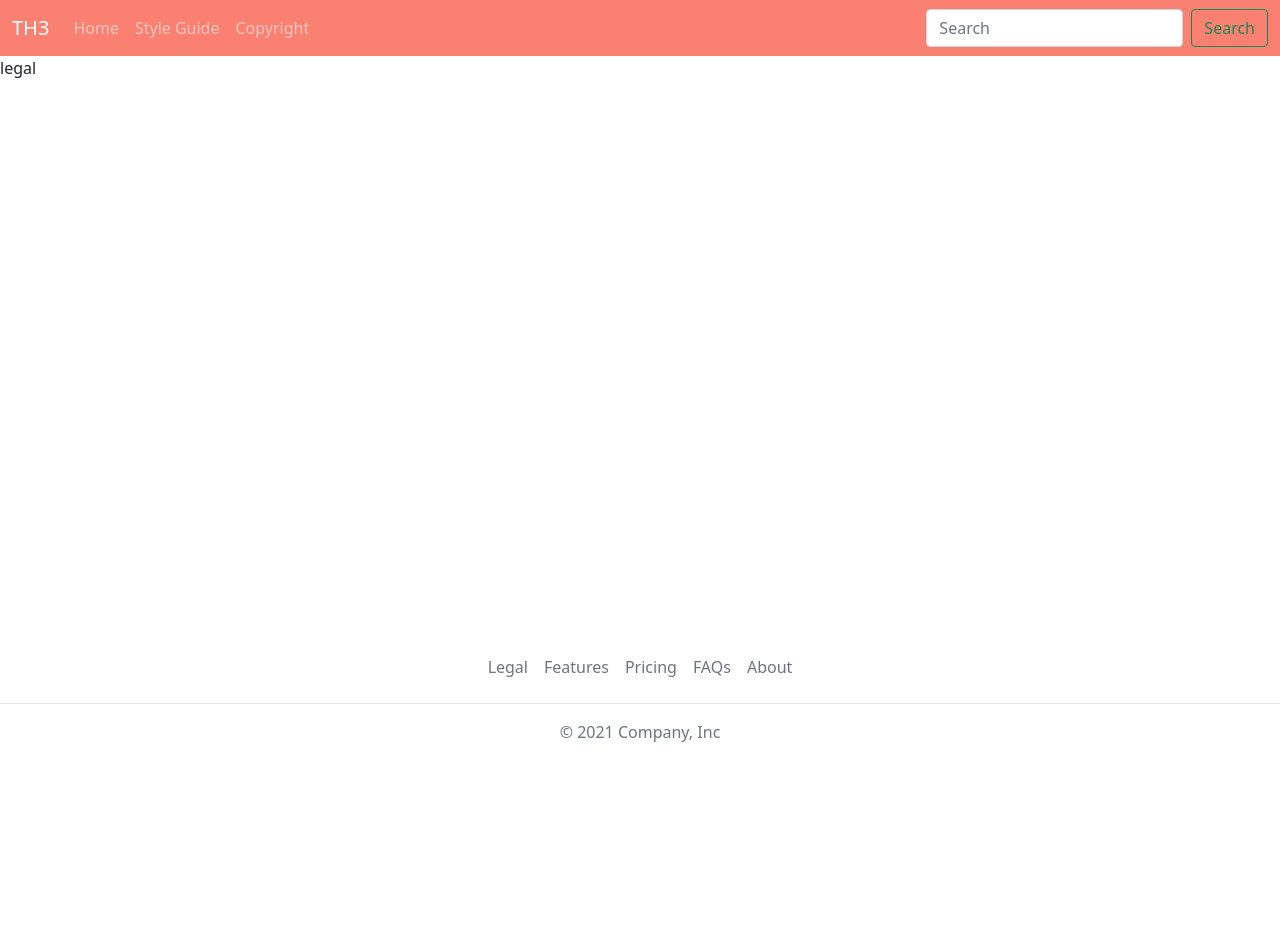
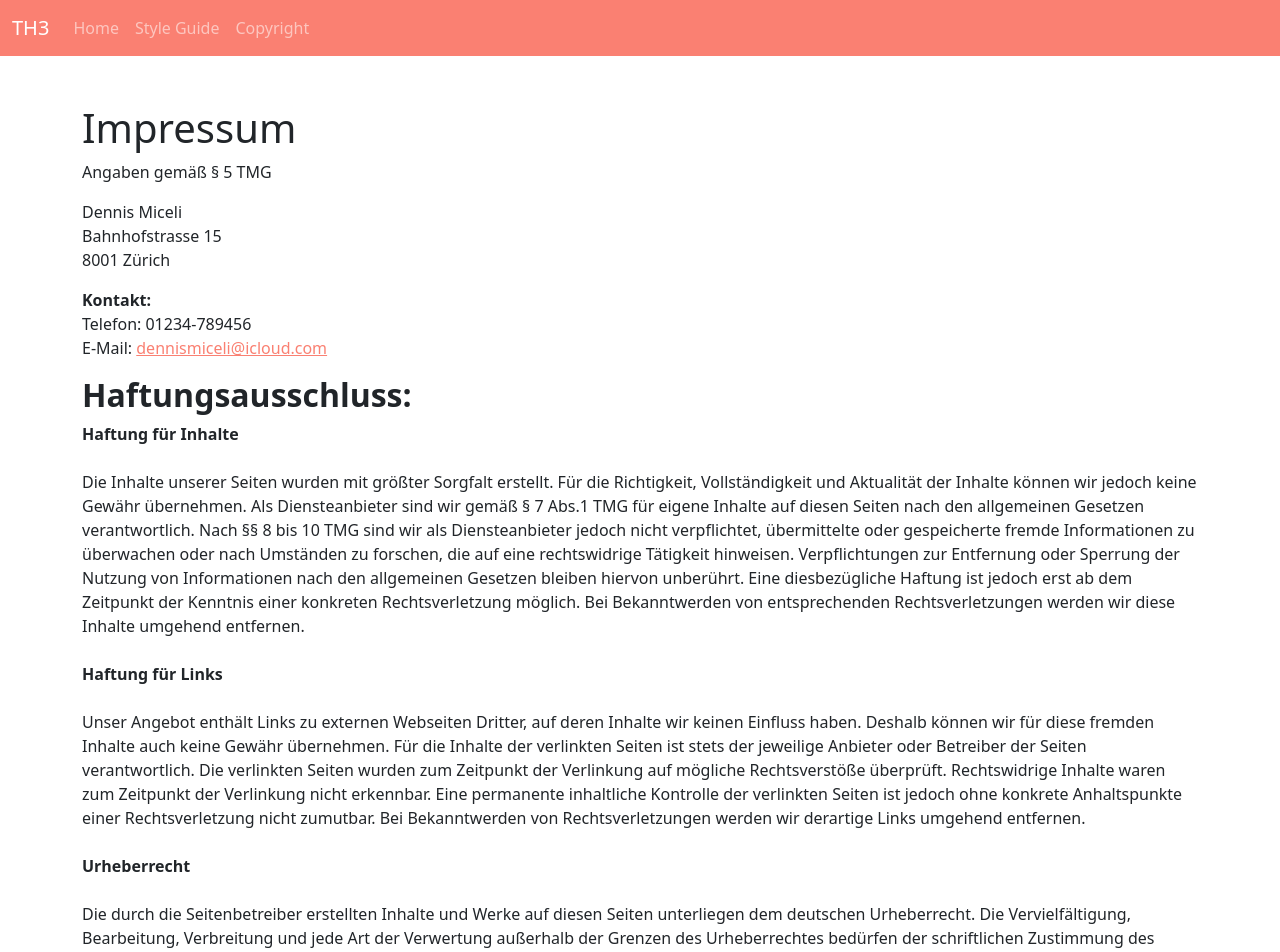
Before and after one commit to Th3Dennis/nextjs-mpa, a Next.js app: page /legal in a window 1280 px wide. Shown: the top 952 px of the page. Before the commit the page ends 800 px from the top, so only its background shows below. Built offline with nearby package versions, Linux system fonts and the light colour scheme.

Commit message:
Add legal

```diff
--- a/components/footer/footer.js
+++ b/components/footer/footer.js
@@ -15,7 +15,7 @@ export default function Footer({ children }) {
       <li className="nav-item"><a href="#" className="nav-link px-2 text-muted">FAQs</a></li>
       <li className="nav-item"><a href="#" className="nav-link px-2 text-muted">About</a></li>
     </ul>
-    <p className="text-center text-muted">© 2021 Company, Inc</p>
+    <p className="text-center text-muted">© 2021 Dennis Miceli</p>
   </footer>
         </>
     )
--- a/components/header/navbar.js
+++ b/components/header/navbar.js
@@ -41,17 +41,6 @@ export default function Navbar() {
               </Link>
             </li>
           </ul>
-          <form className="d-flex">
-            <input
-              className="form-control me-2"
-              type="search"
-              placeholder="Search"
-              aria-label="Search"
-            />
-            <button className="btn btn-outline-success" type="submit">
-              Search
-            </button>
-          </form>
         </div>
       </div>
     </nav>
--- a/pages/legal.js
+++ b/pages/legal.js
@@ -1,7 +1,134 @@
-import React from 'react'
+import React from "react";
 
 export default function legal() {
   return (
-    <div>legal</div>
-  )
+    <div className="container">
+      <div className="impressum mt-5">
+        <h1>Impressum</h1>
+        <p>Angaben gemäß § 5 TMG</p>
+        <p>
+          Dennis Miceli <br />
+          Bahnhofstrasse 15
+          <br />
+          8001 Zürich <br />
+        </p>
+        <p>
+          <strong>Kontakt:</strong> <br />
+          Telefon: 01234-789456
+          <br />
+          E-Mail:{" "}
+          <a href="mailto:dennismiceli@icloud.com">dennismiceli@icloud.com</a>
+          <br />
+        </p>
+        <h2>
+          <strong>Haftungsausschluss: </strong>
+        </h2>
+        <p>
+          <strong>Haftung für Inhalte</strong>
+          <br />
+          <br />
+          Die Inhalte unserer Seiten wurden mit größter Sorgfalt erstellt. Für
+          die Richtigkeit, Vollständigkeit und Aktualität der Inhalte können wir
+          jedoch keine Gewähr übernehmen. Als Diensteanbieter sind wir gemäß § 7
+          Abs.1 TMG für eigene Inhalte auf diesen Seiten nach den allgemeinen
+          Gesetzen verantwortlich. Nach §§ 8 bis 10 TMG sind wir als
+          Diensteanbieter jedoch nicht verpflichtet, übermittelte oder
+          gespeicherte fremde Informationen zu überwachen oder nach Umständen zu
+          forschen, die auf eine rechtswidrige Tätigkeit hinweisen.
+          Verpflichtungen zur Entfernung oder Sperrung der Nutzung von
+          Informationen nach den allgemeinen Gesetzen bleiben hiervon unberührt.
+          Eine diesbezügliche Haftung ist jedoch erst ab dem Zeitpunkt der
+          Kenntnis einer konkreten Rechtsverletzung möglich. Bei Bekanntwerden
+          von entsprechenden Rechtsverletzungen werden wir diese Inhalte
+          umgehend entfernen.
+          <br />
+          <br />
+          <strong>Haftung für Links</strong>
+          <br />
+          <br />
+          Unser Angebot enthält Links zu externen Webseiten Dritter, auf deren
+          Inhalte wir keinen Einfluss haben. Deshalb können wir für diese
+          fremden Inhalte auch keine Gewähr übernehmen. Für die Inhalte der
+          verlinkten Seiten ist stets der jeweilige Anbieter oder Betreiber der
+          Seiten verantwortlich. Die verlinkten Seiten wurden zum Zeitpunkt der
+          Verlinkung auf mögliche Rechtsverstöße überprüft. Rechtswidrige
+          Inhalte waren zum Zeitpunkt der Verlinkung nicht erkennbar. Eine
+          permanente inhaltliche Kontrolle der verlinkten Seiten ist jedoch ohne
+          konkrete Anhaltspunkte einer Rechtsverletzung nicht zumutbar. Bei
+          Bekanntwerden von Rechtsverletzungen werden wir derartige Links
+          umgehend entfernen.
+          <br />
+          <br />
+          <strong>Urheberrecht</strong>
+          <br />
+          <br />
+          Die durch die Seitenbetreiber erstellten Inhalte und Werke auf diesen
+          Seiten unterliegen dem deutschen Urheberrecht. Die Vervielfältigung,
+          Bearbeitung, Verbreitung und jede Art der Verwertung außerhalb der
+          Grenzen des Urheberrechtes bedürfen der schriftlichen Zustimmung des
+          jeweiligen Autors bzw. Erstellers. Downloads und Kopien dieser Seite
+          sind nur für den privaten, nicht kommerziellen Gebrauch gestattet.
+          Soweit die Inhalte auf dieser Seite nicht vom Betreiber erstellt
+          wurden, werden die Urheberrechte Dritter beachtet. Insbesondere werden
+          Inhalte Dritter als solche gekennzeichnet. Sollten Sie trotzdem auf
+          eine Urheberrechtsverletzung aufmerksam werden, bitten wir um einen
+          entsprechenden Hinweis. Bei Bekanntwerden von Rechtsverletzungen
+          werden wir derartige Inhalte umgehend entfernen.
+          <br />
+          <br />
+          <strong>Datenschutz</strong>
+          <br />
+          <br />
+          Die Nutzung unserer Webseite ist in der Regel ohne Angabe
+          personenbezogener Daten möglich. Soweit auf unseren Seiten
+          personenbezogene Daten (beispielsweise Name, Anschrift oder
+          eMail-Adressen) erhoben werden, erfolgt dies, soweit möglich, stets
+          auf freiwilliger Basis. Diese Daten werden ohne Ihre ausdrückliche
+          Zustimmung nicht an Dritte weitergegeben. <br />
+          Wir weisen darauf hin, dass die Datenübertragung im Internet (z.B. bei
+          der Kommunikation per E-Mail) Sicherheitslücken aufweisen kann. Ein
+          lückenloser Schutz der Daten vor dem Zugriff durch Dritte ist nicht
+          möglich. <br />
+          Der Nutzung von im Rahmen der Impressumspflicht veröffentlichten
+          Kontaktdaten durch Dritte zur Übersendung von nicht ausdrücklich
+          angeforderter Werbung und Informationsmaterialien wird hiermit
+          ausdrücklich widersprochen. Die Betreiber der Seiten behalten sich
+          ausdrücklich rechtliche Schritte im Falle der unverlangten Zusendung
+          von Werbeinformationen, etwa durch Spam-Mails, vor.
+          <br />
+          <br />
+          <br />
+          <strong>Google Analytics</strong>
+          <br />
+          <br />
+          Diese Website benutzt Google Analytics, einen Webanalysedienst der
+          Google Inc. (&quot;Google&quot;). Google Analytics verwendet sog.
+          &quot;Cookies&quot;, Textdateien, die auf Ihrem Computer gespeichert
+          werden und die eine Analyse der Benutzung der Website durch Sie
+          ermöglicht. Die durch den Cookie erzeugten Informationen über Ihre
+          Benutzung dieser Website (einschließlich Ihrer IP-Adresse) wird an
+          einen Server von Google in den USA übertragen und dort gespeichert.
+          Google wird diese Informationen benutzen, um Ihre Nutzung der Website
+          auszuwerten, um Reports über die Websiteaktivitäten für die
+          Websitebetreiber zusammenzustellen und um weitere mit der
+          Websitenutzung und der Internetnutzung verbundene Dienstleistungen zu
+          erbringen. Auch wird Google diese Informationen gegebenenfalls an
+          Dritte übertragen, sofern dies gesetzlich vorgeschrieben oder soweit
+          Dritte diese Daten im Auftrag von Google verarbeiten. Google wird in
+          keinem Fall Ihre IP-Adresse mit anderen Daten der Google in Verbindung
+          bringen. Sie können die Installation der Cookies durch eine
+          entsprechende Einstellung Ihrer Browser Software verhindern; wir
+          weisen Sie jedoch darauf hin, dass Sie in diesem Fall gegebenenfalls
+          nicht sämtliche Funktionen dieser Website voll umfänglich nutzen
+          können. Durch die Nutzung dieser Website erklären Sie sich mit der
+          Bearbeitung der über Sie erhobenen Daten durch Google in der zuvor
+          beschriebenen Art und Weise und zu dem zuvor benannten Zweck
+          einverstanden.
+        </p>
+        <br />
+        Website Impressum von{" "}
+        <a href="https://www.impressum-generator.de">impressum-generator.de</a>
+      </div>
+    </div>
+  );
 }
```
